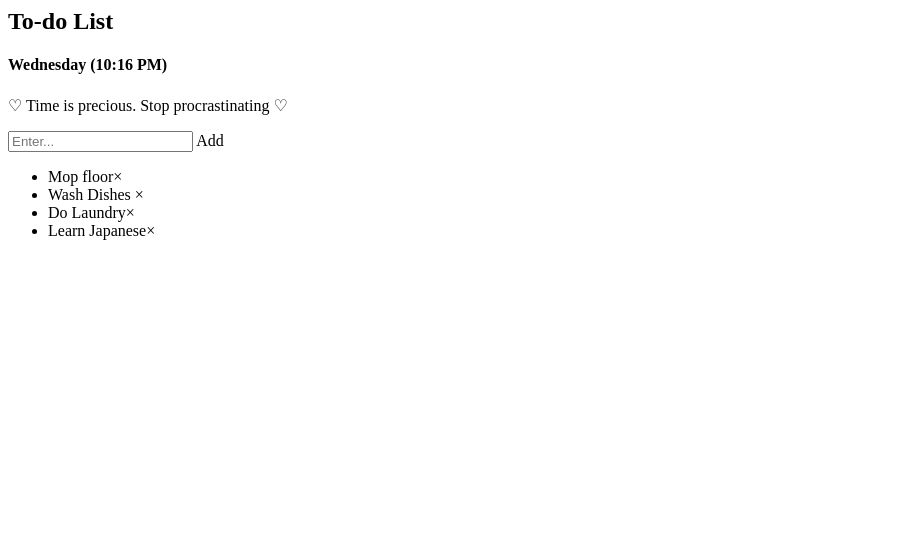
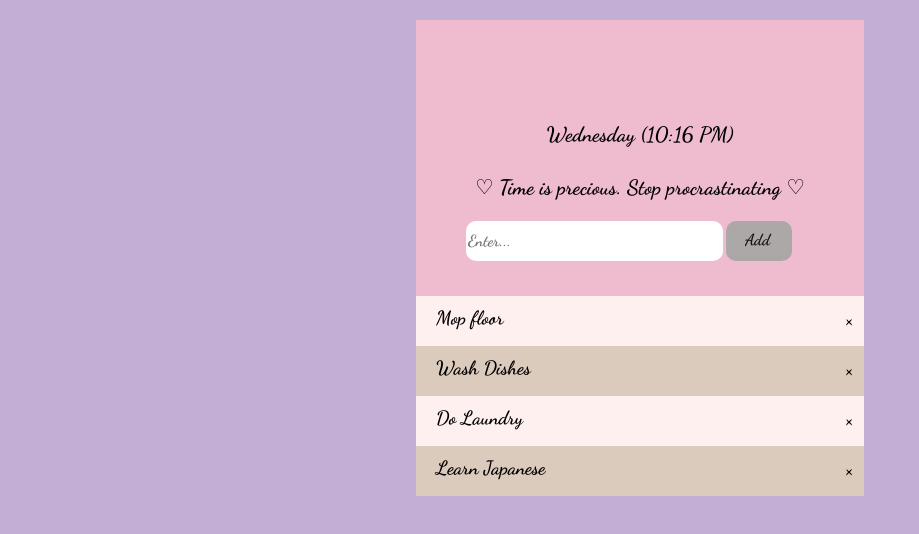
Before and after one commit to YenNguyen0905/To-Do-List, a plain HTML site: page index.html in a window 1280 px wide. Shown: the whole page, without its empty margins (0-919 px from the left). Drawn offline with nearby package versions, Linux system fonts and the light colour scheme; files that its build step writes are made by us from their sources; the site is published under a folder, as on GitHub Pages, so addresses that start at the root find nothing.

Commit message:
Complete Commit

```diff
--- a/index.html
+++ b/index.html
@@ -4,7 +4,7 @@
     <meta charset="UTF-8">
     <meta name="viewport" content="width=device-width, initial-scale=1.0">
     <title>ToDoList</title>
-    <link rel="stylesheet" href="/dist/css/main.css">
+    <link rel="stylesheet" href="dist/css/main.css">
 </head>
 
 <body>
```
